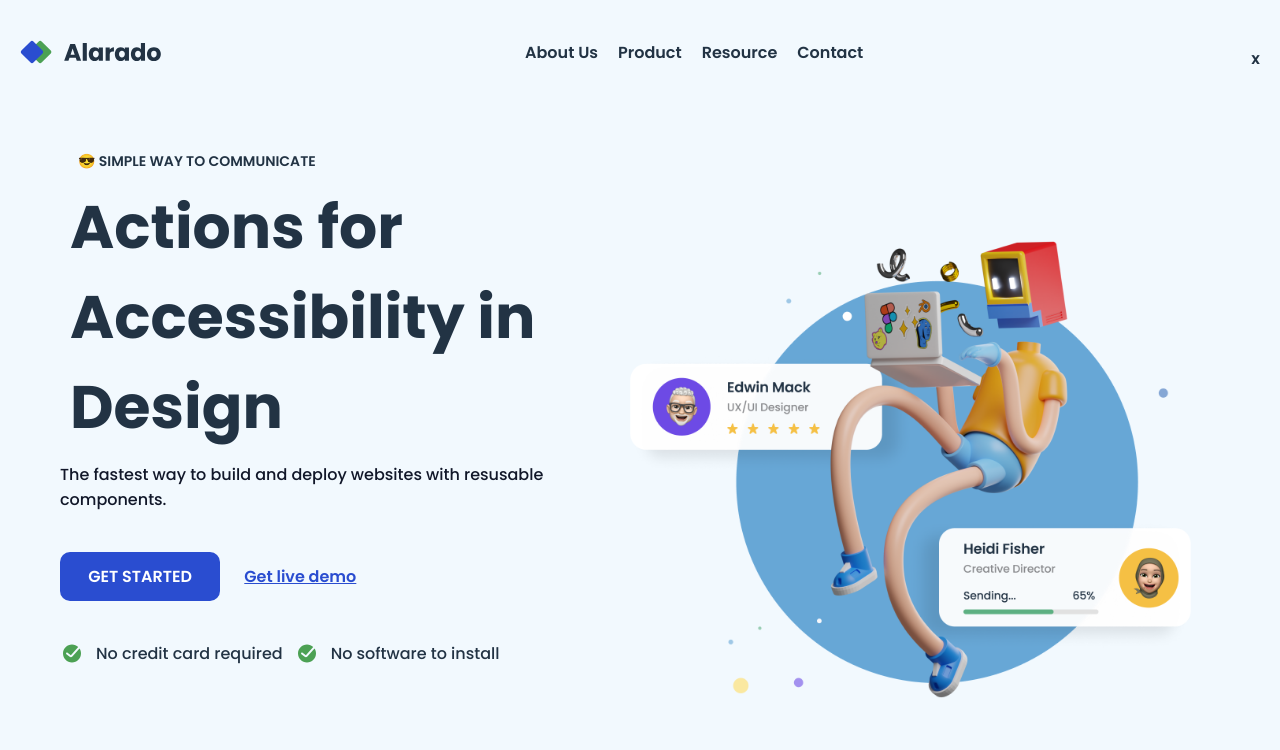
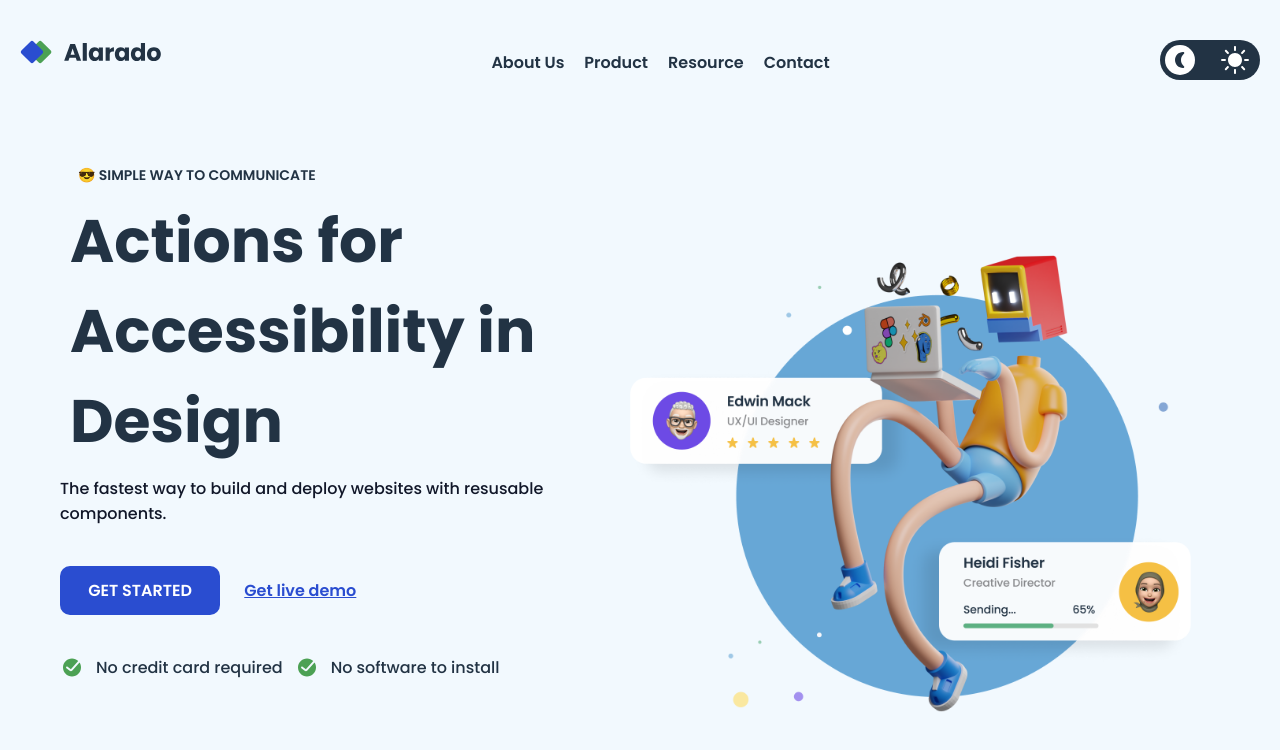
Before and after one commit to Henriquedev0/dccl--responsive-simple-homepage, a plain HTML site: page index.html in a window 1280 px wide. Drawn offline with Linux system fonts and the light colour scheme.

Commit message:
switch light

```diff
--- a/index.html
+++ b/index.html
@@ -30,7 +30,7 @@
         <li><img src="/images/Moon_fill_light.svg" alt="" />x</li>
       </ul>
     </nav>
-    <nav>
+    <nav style="text-align: center;">
       <ul class="icon">
         <li><img src="/images/alarado-icon-homepage.svg" alt="" /></li>
       </ul>
@@ -41,7 +41,15 @@
         <li>Contact</li>
       </ul>
       <ul class="switch-light">
-        <li><img src="/images/Moon_fill_light.svg" alt="" />x</li>
+
+        <!-- <li> <input type="checkbox" name="" id="chk">
+          <label for="chk" class="switch">
+          <span class="slider"><img src="/images/Moon_fill_light.svg" alt="" /></span>
+        </li> -->
+        <li><input type="checkbox" id="chk" />
+          <label for="chk" class="switch">
+            <span class="slider"></span>
+          </label></li>
       </ul>
     </nav>
     <div class="container">
--- a/styles/styles.css
+++ b/styles/styles.css
@@ -57,7 +57,7 @@ body {
   }
 
   nav ul.middle li {
-    margin: 0 10px; /* Adicione margem entre os itens .middle se necessário */
+    margin:10px; /* Adicione margem entre os itens .middle se necessário */
   }
 }
 @media screen and (min-width: 1100px) {
@@ -131,8 +131,7 @@ h1 {
   padding: 60px;
 }
 
-////////////////
-////////////////
+
 
 .hidden {
   padding: 0px;
@@ -190,3 +189,62 @@ nav {
   font-size: 40px;
   margin-top: 60px;
 }
+
+#chk {
+  display: none;
+}
+
+.switch {
+  position: relative;
+  background-color: var(--cinza-escuro);
+  width: 100px;
+  height: 40px;
+  border-radius: 40px;
+  display: flex;
+  align-items: center;
+  padding: 5px;
+  transition: all .5s ease-in-out;
+  cursor: pointer;
+
+}
+.slider {
+  position: absolute;
+  background-color: white;
+  border-radius: 50%;
+  width: 30px;
+  height: 30px;
+  transition: all .5s ease-in-out;
+
+}
+
+
+#chk:not(:checked) ~ .switch .slider {
+
+  background-image: url(/images/Moon_fill.svg);
+  background-repeat: no-repeat;
+ background-position: center;
+
+}
+#chk:not(:checked)  ~ .switch {
+  background-image: url(/images/icons8-sun\(1\).svg);
+  background-repeat: no-repeat;
+ background-position: right;
+background-position-x: 60px;
+ background-color: var(--cinza-escuro);
+}
+
+#chk:checked ~ .switch .slider {
+  transform: translateX(60px);
+  background-image: url(/images/Sun_fill.svg);
+  background-repeat: no-repeat;
+ background-position: center;
+
+}
+#chk:checked ~ .switch {
+  background-color: rgb(139, 0, 253);
+  background-color: var(--cinza-escuro);
+  background-image: url(/images/Moon_fill_light.svg);
+  background-repeat: no-repeat;
+  background-position: left;
+  background-position-x: 5px;
+}
```
Also changed, not shown: images/icons8-sun(1).svg (added).
